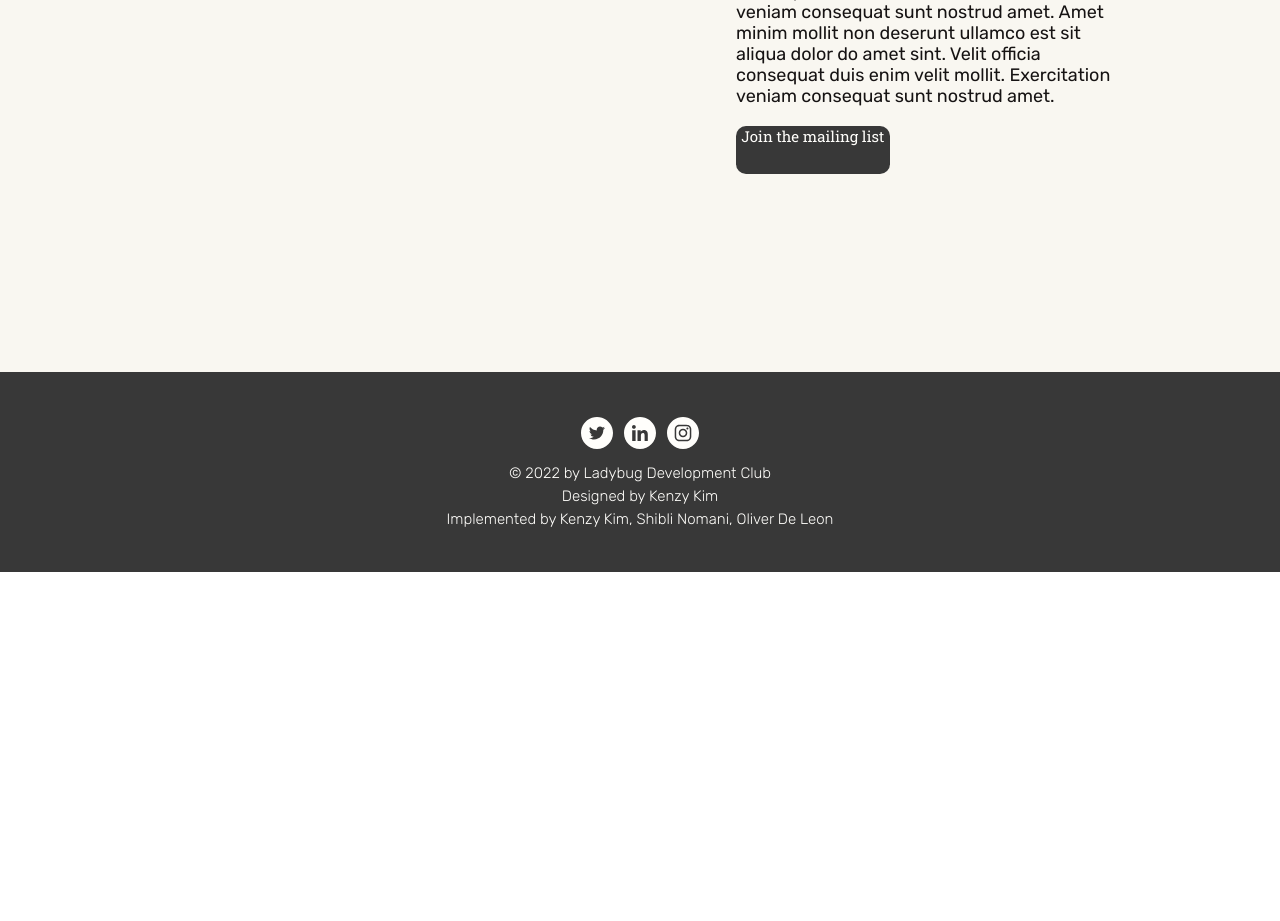
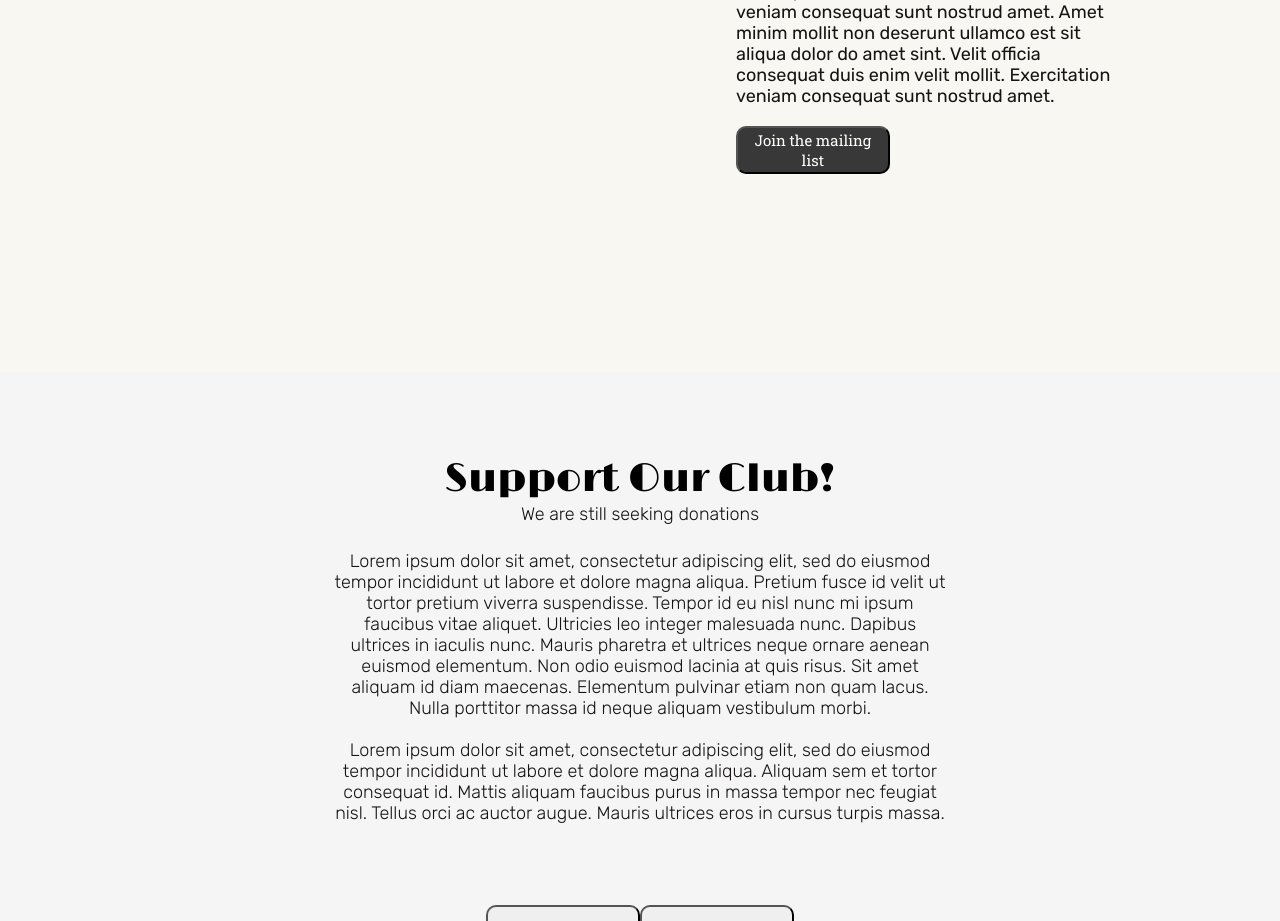
Before and after one commit to k3nzzy/Ladybug-Website, a React (Create React App) app: page /about in a window 1280 px wide. Shown: the part 1868-2789 px from the top of the page. Before the commit the page ends 2440 px from the top, so only its background shows below. Built offline with nearby package versions, Linux system fonts and the light colour scheme.

Commit message:
edited support page

```diff
--- a/src/pages/About/About.js
+++ b/src/pages/About/About.js
@@ -2,7 +2,8 @@ import MainLayout from "../../components/Main Layout/Main Layout";
 import { AboutPage, Title, MajorText, MinorText, LineContainer, ProjectPage,
     ProjectLeft, ProjectRight, SectionTitle, SectionSubTitle, SectionContent,
     HalfSubSection, SubIdea, SubIdeaTitle, SubIdeaText, ImageContainer, JoinPage,
-    HalfPage, ButtonFilled} from "./Styles";
+    HalfPage, ButtonFilled, SectionPage, SectionTitle2, SectionContent2, ButtonClear,
+    ButtonContainer} from "./Styles";
 import Line from "../../images/Line.svg";
 import LightBulb from "../../images/LightBulb.svg";
 import Bubble from "../../images/bubble.svg";
@@ -78,8 +79,29 @@ export default function About() {
                         Exercitation veniam consequat sunt nostrud amet.</SectionContent>
                         <ButtonFilled>Join the mailing list</ButtonFilled>
                 </HalfPage>
-
             </JoinPage>
+            <SectionPage>
+                <SectionTitle2>Support Our Club!</SectionTitle2>
+                <SectionSubTitle>We are still seeking donations</SectionSubTitle>
+                <SectionContent2>Lorem ipsum dolor sit amet, consectetur adipiscing elit,
+                    sed do eiusmod tempor incididunt ut labore et dolore magna aliqua.
+                    Pretium fusce id velit ut tortor pretium viverra suspendisse.
+                    Tempor id eu nisl nunc mi ipsum faucibus vitae aliquet.
+                    Ultricies leo integer malesuada nunc. Dapibus ultrices in iaculis nunc.
+                    Mauris pharetra et ultrices neque ornare aenean euismod elementum.
+                    Non odio euismod lacinia at quis risus. Sit amet aliquam id diam maecenas.
+                    Elementum pulvinar etiam non quam lacus.
+                    Nulla porttitor massa id neque aliquam vestibulum morbi.<br/><br/>
+                    Lorem ipsum dolor sit amet, consectetur adipiscing elit,
+                    sed do eiusmod tempor incididunt ut labore et dolore magna aliqua.
+                    Aliquam sem et tortor consequat id.
+                    Mattis aliquam faucibus purus in massa tempor nec feugiat nisl.
+                    Tellus orci ac auctor augue. Mauris ultrices eros in cursus turpis massa.</SectionContent2>
+                <ButtonContainer>
+                    <ButtonClear>Contact President</ButtonClear>
+                    <ButtonClear>Contact Treasurer</ButtonClear>
+                </ButtonContainer>
+            </SectionPage>
             <Footer/>
         </MainLayout>
     );
--- a/src/pages/About/Styles.js
+++ b/src/pages/About/Styles.js
@@ -155,7 +155,7 @@ export const SubIdeaText = styled.p`
     color: #161313;
 `;
 
-export const ImageContainer = styled.p`
+export const ImageContainer = styled.div`
     background: $ComputerScreen;
     height: 30vh;
     width: 30vw;
@@ -182,7 +182,7 @@ export const HalfPage = styled.div`
     flex-wrap: nowrap;
 `;
 
-export const ButtonFilled = styled.div`
+export const ButtonFilled = styled.button`
     height: 6vh;
     width: 12vw;
     font-family: 'Roboto Slab';
@@ -193,5 +193,59 @@ export const ButtonFilled = styled.div`
     background: #383838;
     border-radius: 10px;
     color: #FFFEFB;
+    align-items: center;
+`;
+
+export const SectionPage = styled.div`
+    height: 90vh;
+    width: 100vw;
+    background-color: #F5F5F5;
+    display: flex;
+    flex-direction: column;
+    justify-content: center;
+    align-items: center;
+    flex-wrap: nowrap;
+`;
+
+export const SectionTitle2 = styled.p`
+    font-family: 'Limelight';
+    font-style: normal;
+    font-weight: 400;
+    font-size: 40px;
+    line-height: 49px;
+`;
+
+export const SectionContent2 = styled.p`
+    font-family: 'Rubik';
+    font-style: normal;
+    width: 48vw;
+    font-weight: 300;
+    font-size: 18px;
+    line-height: 21px;
     text-align: center;
+    color: #161313;
+    margin: 2%;
 `;
+
+export const ButtonContainer = styled.div`
+    height: 20vh;
+    width: 100vw;
+    display: flex;
+    flex-direction: row;
+    justify-content: Center;
+    align-items: Center;
+    flex-wrap: nowrap;
+`;
+
+export const ButtonClear = styled.button`
+    height: 6vh;
+    width: 12vw;
+    font-family: 'Roboto Slab';
+    font-style: normal;
+    font-weight: 500;
+    font-size: 15px;
+    line-height: 20px;
+    border-radius: 10px;
+    color: #161313;
+    align-items: center;
+`;
```
